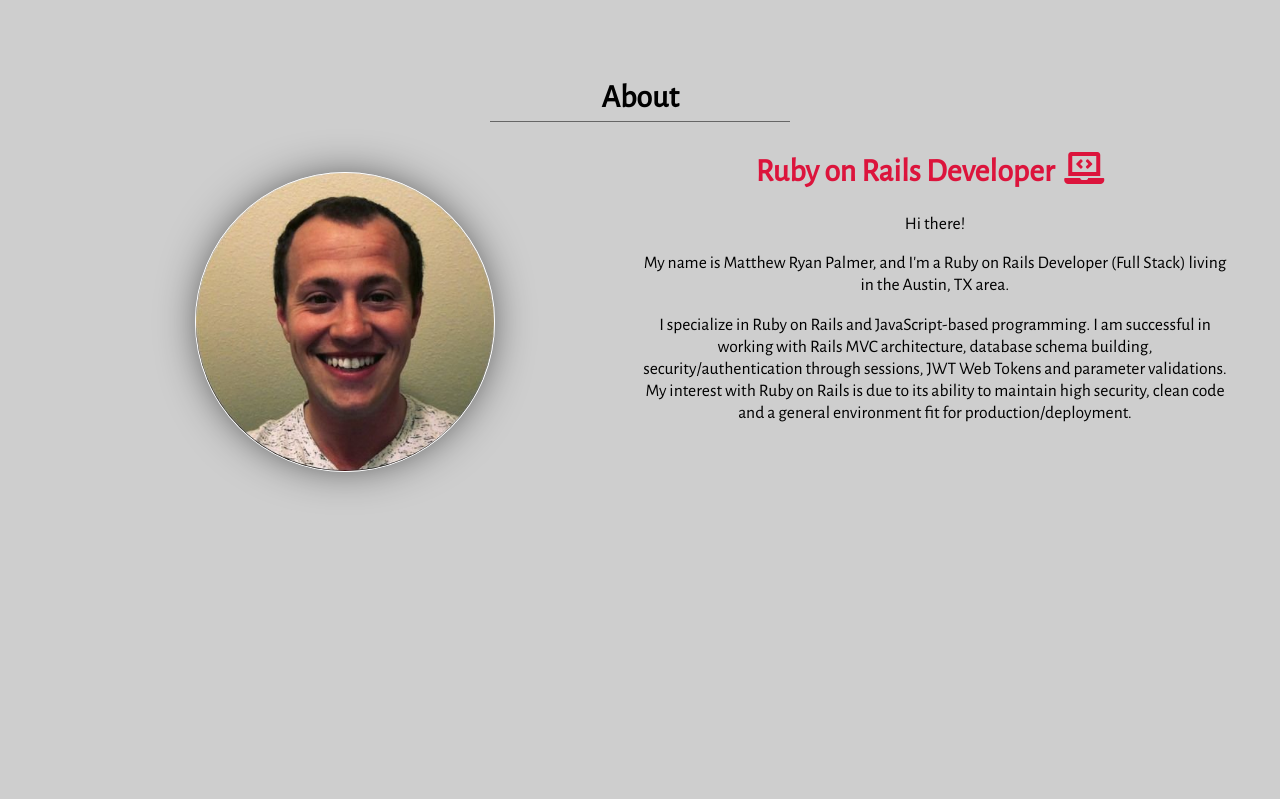
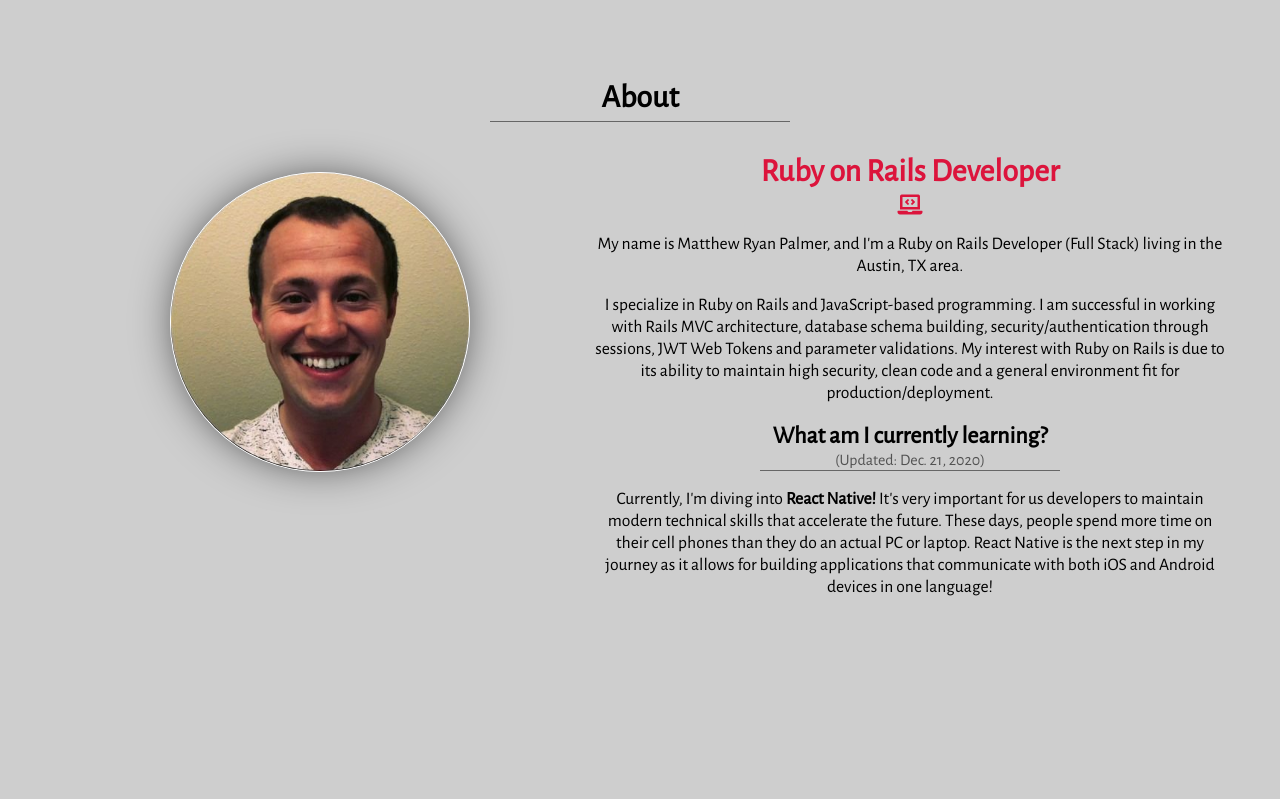
Before and after one commit to MatthewPalmer9/mattpdev, a React (Create React App) app: page / in a window 1280 px wide. Shown: the part 881-1680 px from the top of the page. Built offline with nearby package versions, Linux system fonts and the light colour scheme.

Commit message:
Added a section in the About section describing what I'm learning right now.

```diff
--- a/src/index.css
+++ b/src/index.css
@@ -53,8 +53,10 @@ a {
       color: crimson;
     }
 
-    .about-content-right h1 i {
+    .about-content-right i {
       margin: 0 10px;
+      color: crimson;
+      font-size: 20px;
     }
 
     .about-content-right p {
@@ -222,6 +224,20 @@ body {
 }
     .contact-form-container textarea:focus {
       box-shadow: 0px 0px 0px 3px rgba(62, 152, 255, 0.5);
+    }
+
+.current-progress {
+  display: flex;
+  flex-direction: column;
+  width: 50vw;
+  height: 200px;
+}
+    .current-progress h2 {
+      margin: 0;
+    }
+
+    .current-progress span {
+      color: #525252
     }
 
 #errorMsg {
@@ -760,6 +776,11 @@ h1.title span {
     padding: 0 20px 0 20px;
   }
 
+  .current-progress {
+    width: 90vw;
+    margin: 0 auto;
+  }
+
   div#selfImg img {
     height: 200px; width: 200px;
   }
--- a/src/sections/About.jsx
+++ b/src/sections/About.jsx
@@ -16,10 +16,22 @@ export default class About extends PureComponent {
                     </div>
 
                     <div className="about-content-right">
-                        <h1>Ruby on Rails Developer<i className="fas fa-laptop-code"></i></h1>
-                        <p>Hi there!</p>
+                        <h1>Ruby on Rails Developer</h1>
+                        <i className="fas fa-laptop-code"></i>
                         <p>My name is Matthew Ryan Palmer, and I'm a Ruby on Rails Developer (Full Stack) living in the Austin, TX area.</p>
                         <p>I specialize in Ruby on Rails and JavaScript-based programming. I am successful in working with Rails MVC architecture, database schema building, security/authentication through sessions, JWT Web Tokens and parameter validations. My interest with Ruby on Rails is due to its ability to maintain high security, clean code and a general environment fit for production/deployment. </p>
+
+                        <div className="current-progress">
+                            <h2>What am I currently learning?</h2>
+                            <span>(Updated: Dec. 21, 2020)</span>
+                            <div className="hr"></div>
+                            <p>Currently, I'm diving into <strong>React Native!</strong> It's very important for us developers to
+                                maintain modern technical skills that accelerate the future. These days, people spend
+                                more time on their cell phones than they do an actual PC or laptop. React Native is
+                                the next step in my journey as it allows for building applications that communicate
+                                with both iOS and Android devices in one language!
+                            </p>
+                        </div>
                     </div>
                 </div>
             </div>
```
Also changed, not shown: 1 other file (tests, documents, lock files or other folders).
